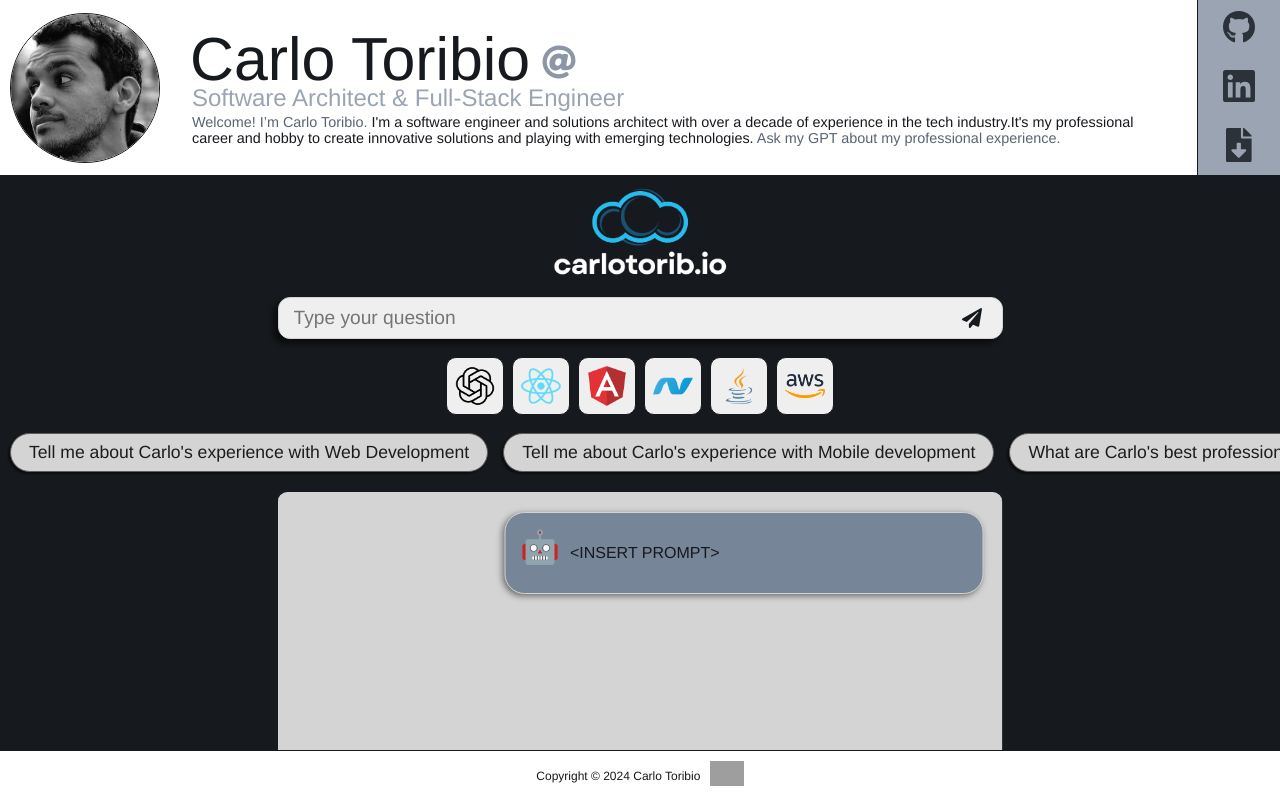
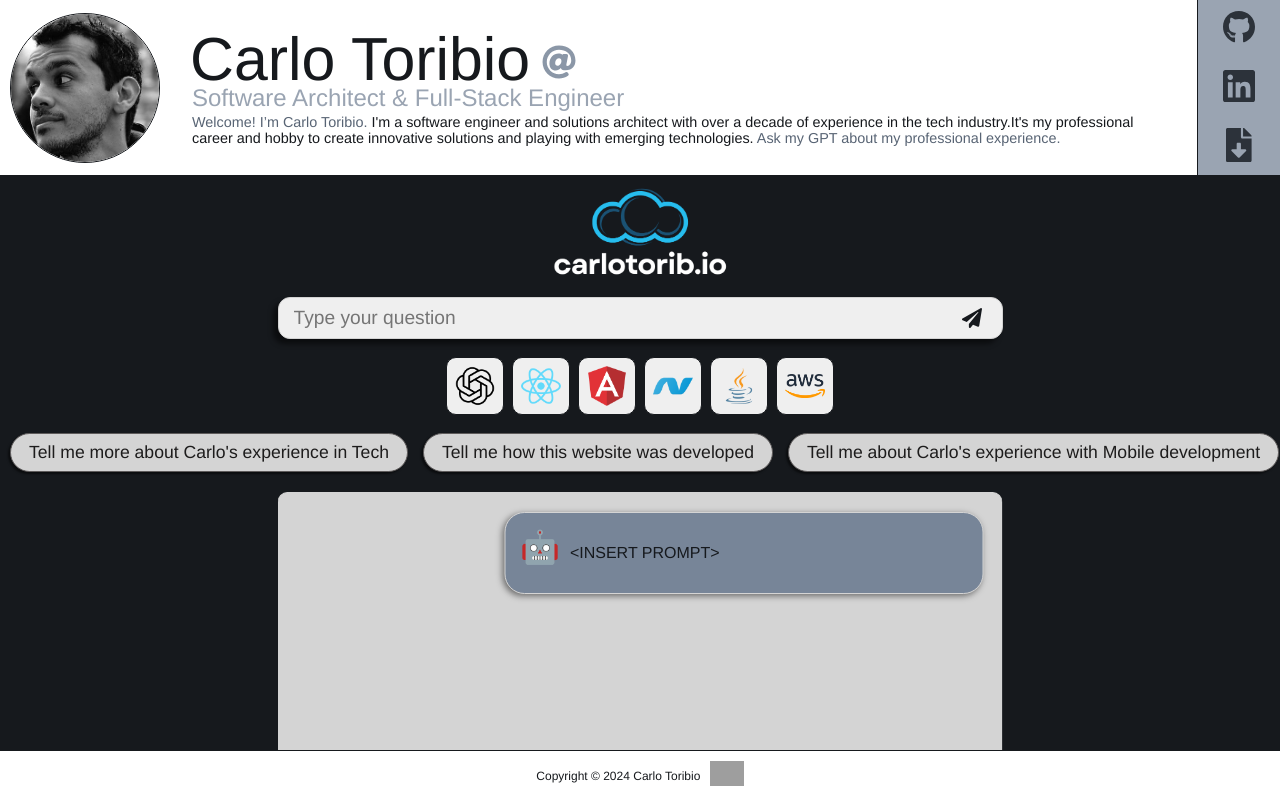
Before and after one commit to crltrbdev/carlotoribio-web, a React (Create React App) app: page / in a window 1280 px wide. Built offline with nearby package versions, Linux system fonts and the light colour scheme; grey boxes are pictures that could not be loaded.

Commit message:
(1) Fixed bug with greeting message, (2) Updated greeting message text.

```diff
--- a/src/components/chat/Chat.js
+++ b/src/components/chat/Chat.js
@@ -37,6 +37,7 @@ function Chat() {
             itemType: 'streamAnswer',
             streamFunction: async (chatItemData) => {
                 chatItemData.setIsStreaming(true);
+                setIsWaitingForAnswer(true);
 
                 const words = greeting.split(' ');
                 let currentAnswer = '';
@@ -182,8 +183,9 @@ function handleTokensDepleted() {
     const countdown = cookieManager.getCountdownToTokenReset(true, true);
 
     let answer = NO_TOKENS_PROMPT
-        .replace('{0}', RESUME_LINK)
-        .replace('{1}', countdown);
+        .replace('{0}', cookieManager.getMaxTokens())
+        .replace('{1}', RESUME_LINK)
+        .replace('{2}', countdown);
 
     const fakeStreamFunction = async (chatItemData) => {
         chatItemData.setIsStreaming(true);
@@ -320,9 +322,14 @@ return <>
             <div className='suggestions-container'>
                 <FaCaretLeft className="arrow-left" onClick={handleScrollLeft} />
                 <ul ref={ulScrollRef} className="prompt-suggestions">
+                <li>
+                        <button onClick={handlePromptSuggestionClick}>
+                            Tell me more about Carlo's experience in Tech
+                        </button>
+                    </li>
                     <li>
                         <button onClick={handlePromptSuggestionClick}>
-                            Tell me about Carlo's experience with Web Development
+                            Tell me how this website was developed
                         </button>
                     </li>
                     <li>
@@ -332,7 +339,7 @@ return <>
                     </li>
                     <li>
                         <button onClick={handlePromptSuggestionClick}>
-                            What are Carlo's best professional accomplishmens?
+                            Tell me about Carlo's experience across industries
                         </button>
                     </li>
                     <li>
--- a/src/util/CookieManager.js
+++ b/src/util/CookieManager.js
@@ -1,11 +1,9 @@
 const tokenCountCookieName = 'tokenCount';
 const resetTokenDateCookieName = 'restTokenDate';
-
-const maxTokens = 3;
+const maxTokens = 5;
 const cookieResetTime = 1000 * 60 * 60;
 
 class CookieManager {
-
     promoHashtag = process.env.REACT_APP_PROMO_HASHTAG;
 
     resetChatTokens() {
@@ -128,6 +126,10 @@ class CookieManager {
         const expires = new Date(Date.now() + 1000 * 60 * 60 * 24).toUTCString();
         document.cookie = `${name}=${value}; expires=${expires}; path=/`;
     }
+
+    getMaxTokens() {
+        return maxTokens;
+    }
 }
 
 const cookieManager = new CookieManager();
```
